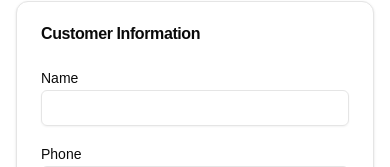
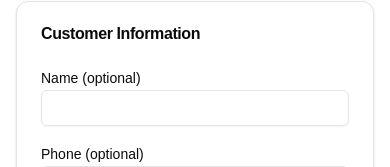
Before and after one commit to heyaytac/ordersystem, a Next.js app: page / in a window 390 px wide. Shown: the part 677-844 px from the top of the page. Built offline with nearby package versions, Linux system fonts and the light colour scheme.

Commit message:
making submit values phone and name optional

```diff
--- a/app/kebab-store-owner.js
+++ b/app/kebab-store-owner.js
@@ -36,7 +36,7 @@ const MenuItem = ({ item, addToCart }) => (
   </Card>
 )
 
-// Menu component
+// Menu component currently it jumps to "kebab" after adding an item to the cart need to fix it.
 const Menu = ({ addToCart }) => (
   <Tabs defaultValue="Kebab" className="w-full">
     <TabsList className="grid w-full grid-cols-5">
@@ -56,7 +56,7 @@ const Menu = ({ addToCart }) => (
   </Tabs>
 )
 
-// Cart component
+// Cart component deleting multiple items at once with the same id. Not fixed yet.
 const Cart = ({ cart, removeFromCart }) => (
   <Card>
     <CardHeader>
@@ -95,11 +95,11 @@ const OrderForm = ({ cart, placeOrder }) => {
       <CardContent>
         <form onSubmit={handleSubmit} className="space-y-4">
           <div>
-            <Label htmlFor="name">Name</Label>
+            <Label htmlFor="name">Name (optional)</Label>
             <Input id="name" value={name} onChange={(e) => setName(e.target.value)} />
           </div>
           <div>
-            <Label htmlFor="phone">Phone</Label>
+            <Label htmlFor="phone">Phone (optional)</Label>
             <Input id="phone" type="tel" value={phone} onChange={(e) => setPhone(e.target.value)} />
           </div>
           <div>
```
